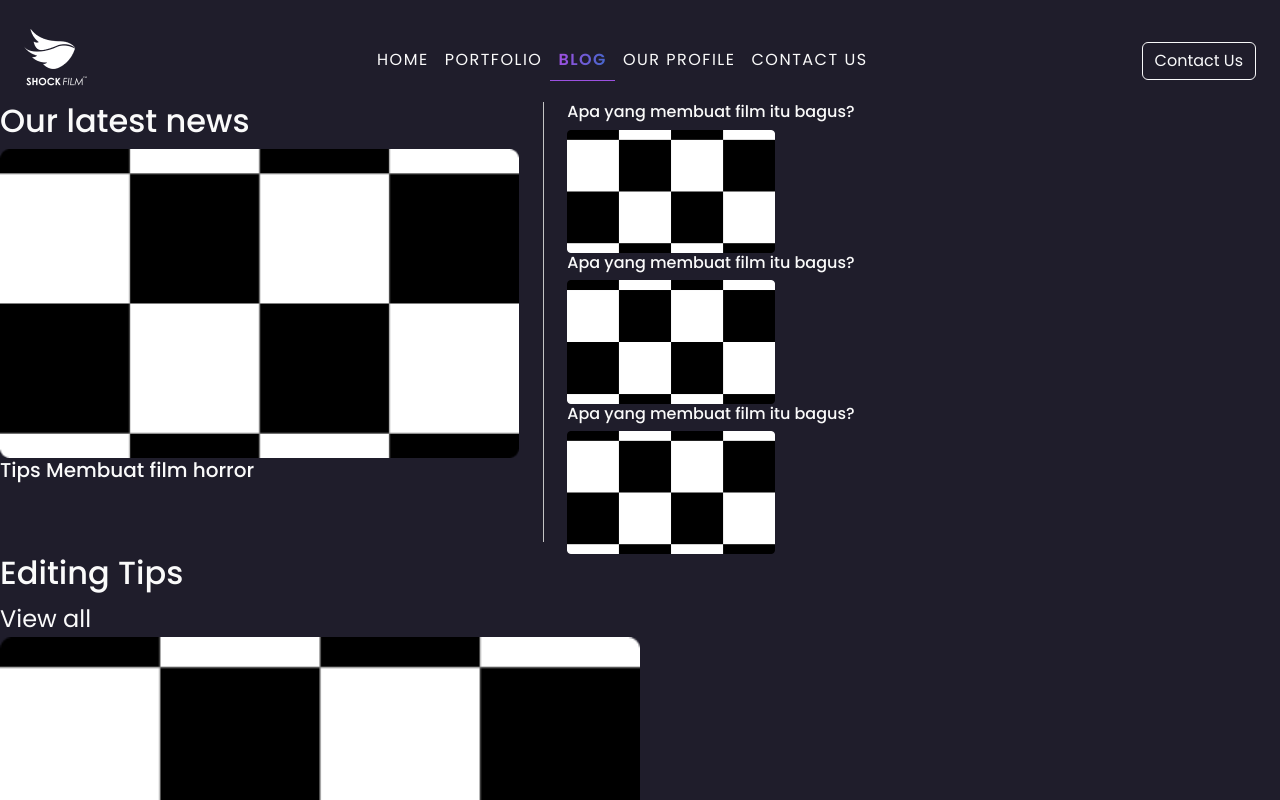
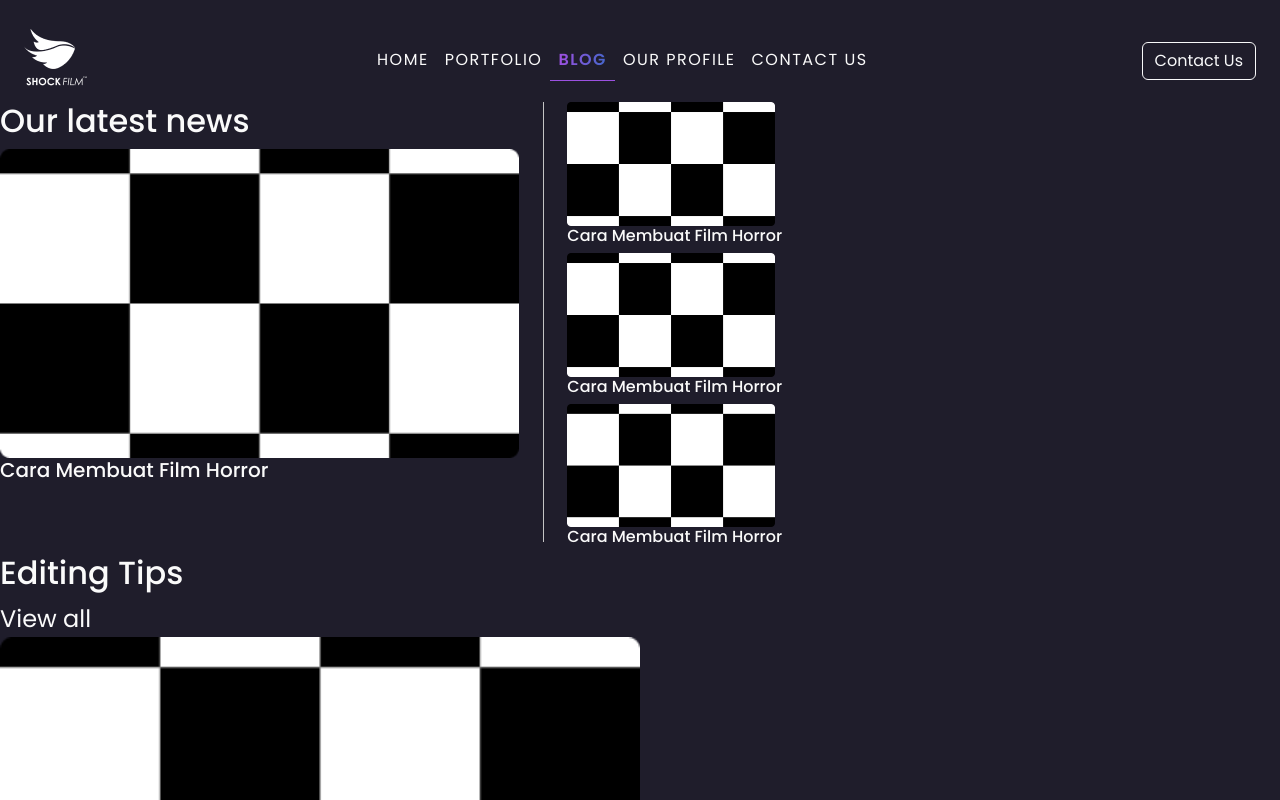
Before and after one commit to zidane-arkan/Shock-Website, a React (Create React App) app in the folder frontend/shockfilm-web/: page /blog in a window 1280 px wide. Shown: the top 800 px of the page. Built offline with nearby package versions, Linux system fonts and the light colour scheme.

Commit message:
Add blogiitem elements

```diff
--- a/frontend/shockfilm-web/src/components/layout/Lists/BlogItem.js
+++ b/frontend/shockfilm-web/src/components/layout/Lists/BlogItem.js
@@ -1,9 +1,28 @@
 import React from 'react';
+import movie_1 from '../../../assets/blog/1.png';
 
-function BlogItem() {
+const BlogItem = ({ title, blogImgId, blogType }) => {
+    const movieImg = {
+        "1": movie_1
+    };
     return (
-        <div>BlogItem</div>
+        <div className="blog__item col-sm-12 col-md-12 col-xl-12">
+            <div className="bloglatest__top">
+                {
+                    blogType ?
+                        <>
+                            <img src={movieImg[`${blogImgId}`]} alt="Movie-1" width="100%" />
+                            <h5>{title}</h5>
+                        </>
+                        :
+                        <div>
+                            <img src={movieImg[`${blogImgId}`]} alt="Movie-1" width="40%" />
+                            <h6>{title}</h6>
+                        </div>
+                }
+            </div>
+        </div>
     );
-}
+};
 
 export default BlogItem;
--- a/frontend/shockfilm-web/src/components/page/Blog.js
+++ b/frontend/shockfilm-web/src/components/page/Blog.js
@@ -2,6 +2,7 @@ import React from 'react';
 import { motion } from 'framer-motion';
 import movie_1 from '../../assets/blog/1.png';
 import DiscoverItem from '../layout/Lists/DiscoverItem';
+import BlogItem from '../layout/Lists/BlogItem';
 import { Link } from 'react-router-dom';
 
 const BlogLatest = () => {
@@ -13,44 +14,29 @@ const BlogLatest = () => {
             <section className="blog__heading col-sm-12 col-md-6 col-xl-5">
                 <h2>Our latest news</h2>
                 <div className="flex__custom">
-                    <div className=" blog__item col-sm-12 col-md-12 col-xl-12">
-                        <div className="bloglatest__top">
-                            <img src={movieImg[`${1}`]} alt="Movie-1" width="100%" />
-                            <h5>Tips Membuat film horror</h5>
-                        </div>
-                    </div>
+                    <BlogItem
+                        title="Cara Membuat Film Horror"
+                        blogImgId='1'
+                        blogType="new"
+                    />
                 </div>
             </section>
             <section className='blog__line col-sm-2 col-md-2 col__line__custom'>
                 <span className="line"></span>
             </section>
             <section className="bloglatest__wrap col-sm-12 col-md-6 col-xl-5 ">
-                <div className="blog__item col-sm-12 col-md-12 col-xl-12">
-                    <div className="bloglatest__top">
-                        <div>
-                            <h6>Apa yang membuat film itu bagus?</h6>
-                            <img src={movieImg[`${1}`]} alt="Movie-1" width="40%" />
-                        </div>
-                    </div>
-                </div>
-                <div className="blog__item col-sm-12 col-md-12 col-xl-12">
-                    <div className="bloglatest__top">
-                        <div>
-                            <h6>Apa yang membuat film itu bagus?</h6>
-                            <img src={movieImg[`${1}`]} alt="Movie-1" width="40%" />
-                        </div>
-
-                    </div>
-                </div>
-                <div className="blog__item col-sm-12 col-md-12 col-xl-12">
-                    <div className="bloglatest__top">
-                        <div>
-                            <h6>Apa yang membuat film itu bagus?</h6>
-                            <img src={movieImg[`${1}`]} alt="Movie-1" width="40%" />
-                        </div>
-
-                    </div>
-                </div>
+                <BlogItem
+                    title="Cara Membuat Film Horror"
+                    blogImgId='1'
+                />
+                <BlogItem
+                    title="Cara Membuat Film Horror"
+                    blogImgId='1'
+                />
+                <BlogItem
+                    title="Cara Membuat Film Horror"
+                    blogImgId='1'
+                />
             </section>
         </>
     );
```
